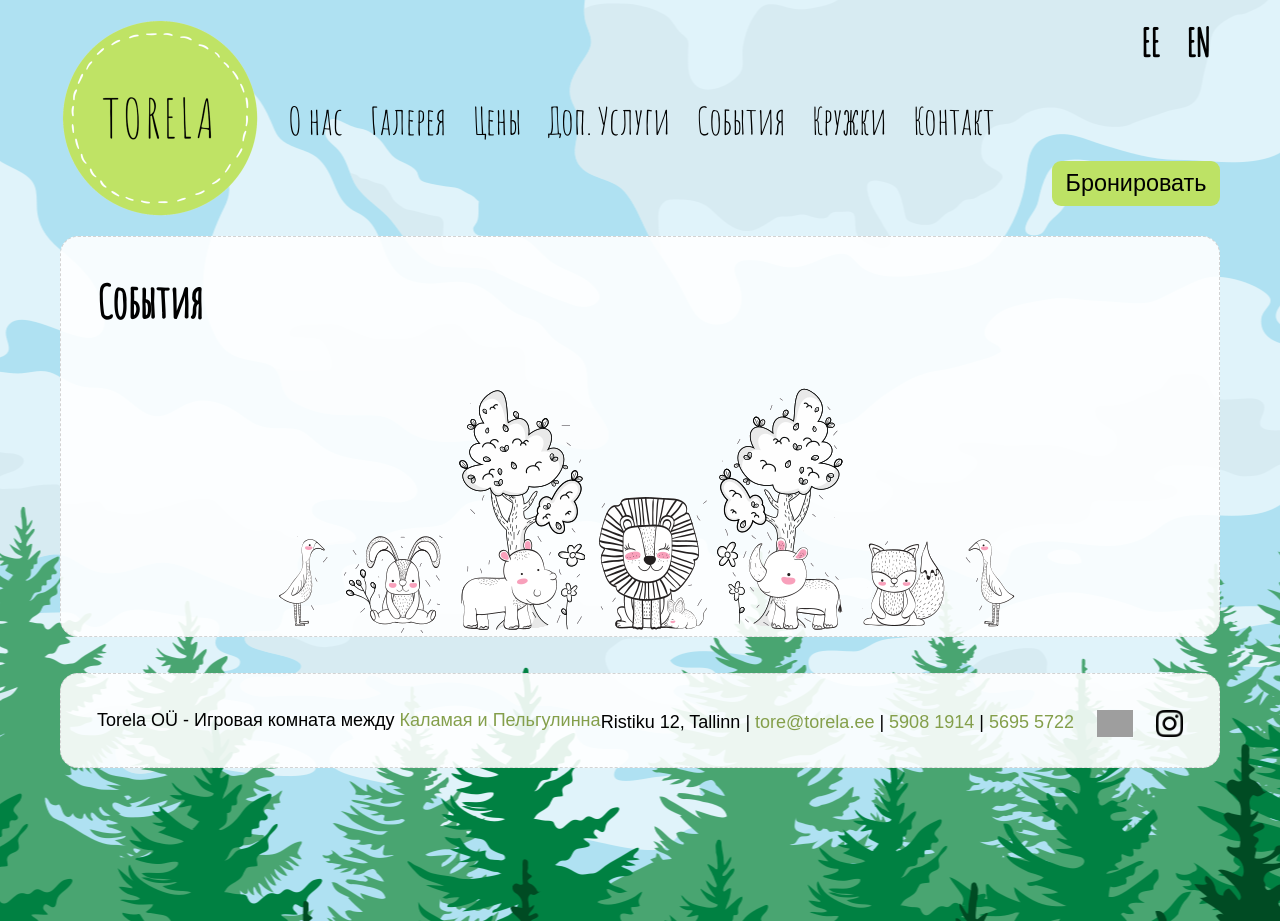
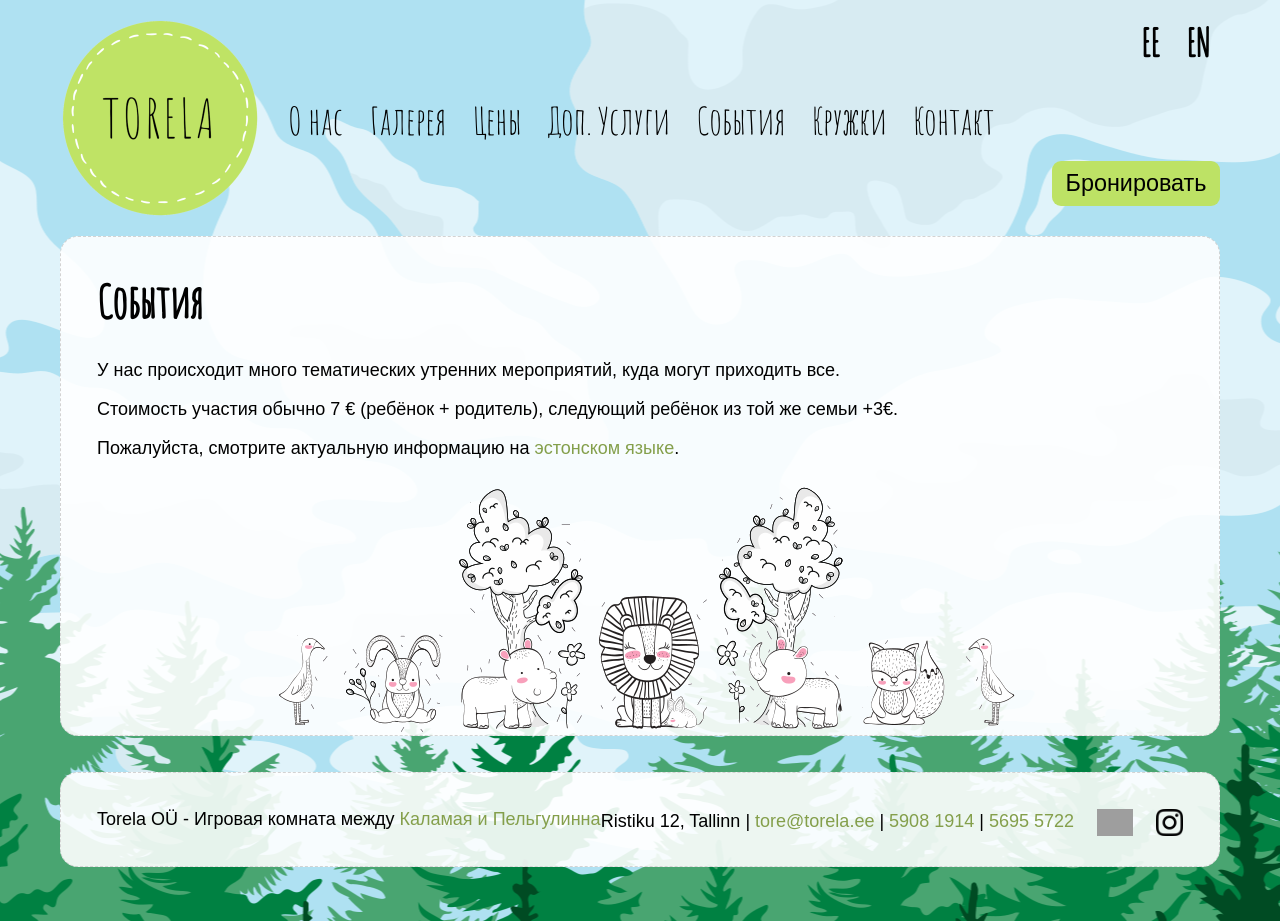
Before and after one commit to mypsik/torela, a Jekyll site: the page built from ru/events/index.md, in a window 1280 px wide. Built offline with Jekyll 4.4.1, drawn with Linux system fonts in a browser that asks for light colours; grey boxes are pictures that could not be loaded.

Commit message:
add some text to empty russian pages

```diff
--- a/ru/events/index.md
+++ b/ru/events/index.md
@@ -6,3 +6,9 @@ priority: 1.0
 en: /en/events/
 et: /syndmused/
 ---
+
+У нас происходит много тематических утренних мероприятий, куда могут приходить все.
+
+Стоимость участия обычно 7 € (ребёнок + родитель), следующий ребёнок из той же семьи +3€.
+
+Пожалуйста, смотрите актуальную информацию на [эстонском языке](/syndmused/).
```
Also changed, not shown: en/hobby-classes/index.md (+3 -0 lines).
